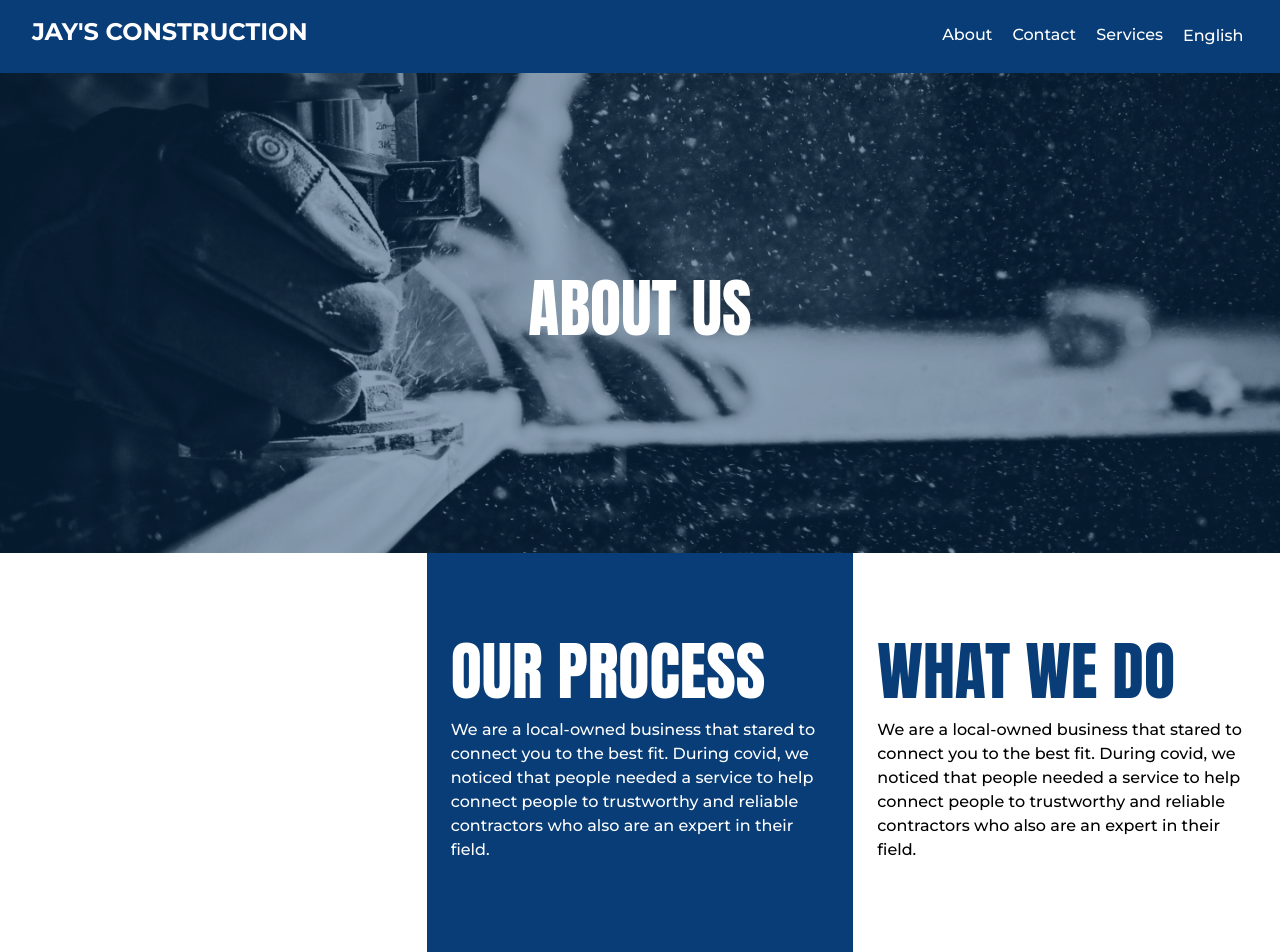
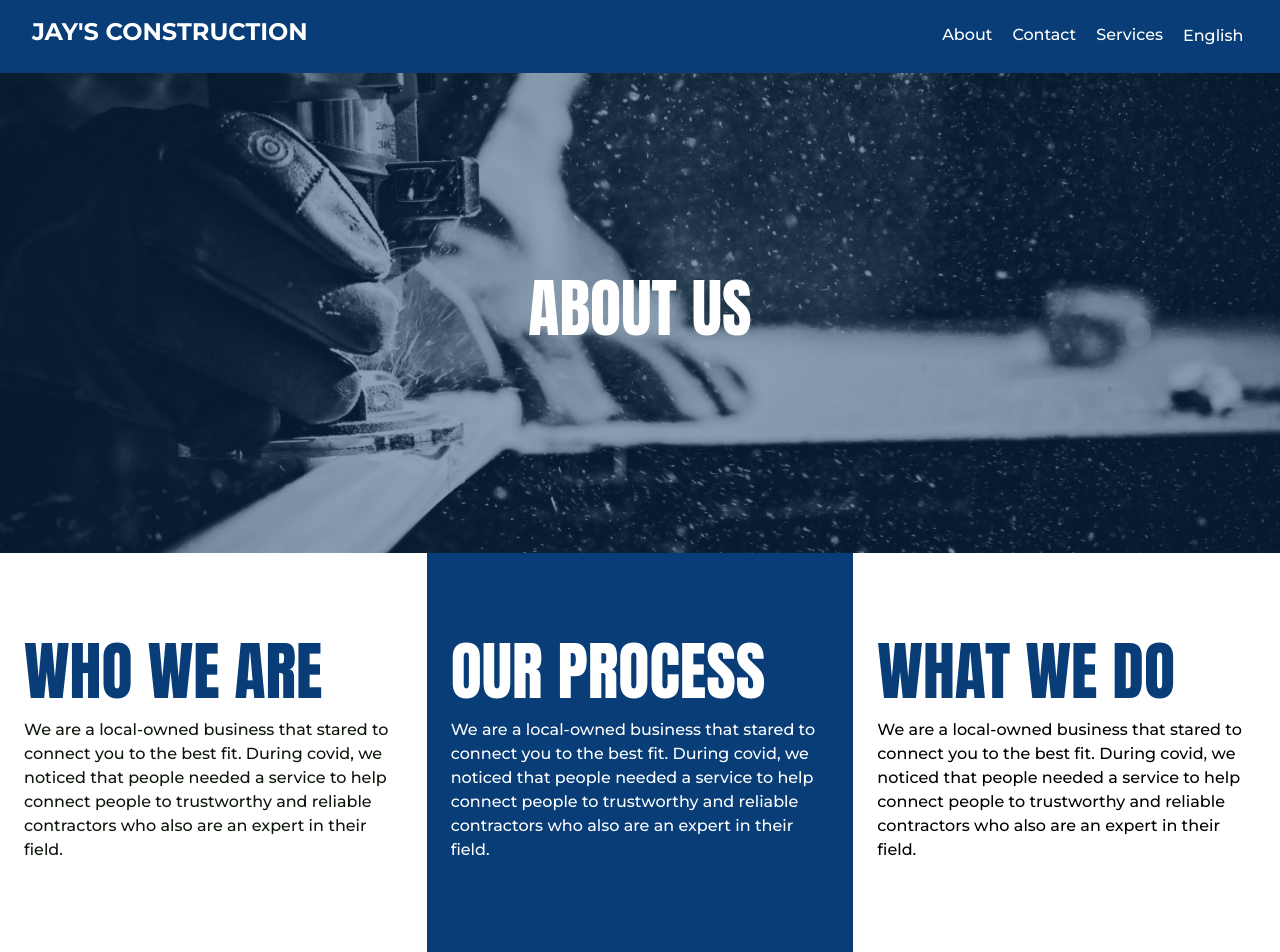
Before and after one commit to 93Belen/JConstruction, a Next.js app: page /about in a window 1280 px wide. Shown: the top 952 px of the page. Built offline with nearby package versions, Linux system fonts and the light colour scheme.

Commit message:
fixed bug

```diff
--- a/app/about/page.tsx
+++ b/app/about/page.tsx
@@ -9,9 +9,9 @@ export default function About(){
                 <h1 className={`text-white ${anton.className} text-[4rem]`}>ABOUT US</h1>
             </section>
             <section className='flex flex-col md:flex-row'>
-                <div className='bg-blue md:bg-white p-6 2xl:px-20 md:py-20 2xl:py-28'>
-                    <h2 className={`${anton.className} text-white lg:text-[4rem] text-[3rem] md:text-blue`}>WHO WE ARE</h2>
-                    <p className='text-white md:text-black'>We are a local-owned business that stared to connect you to the best fit. During covid, we noticed that people needed a service to help connect people to trustworthy and reliable contractors who also are an expert in their field.</p>
+            <div className='bg-blue md:bg-white p-6 2xl:px-20 md:py-20 2xl:py-28'>
+                    <h2 className={`${anton.className} lg:text-[4rem] text-[3rem] md:text-blue min-[0px]:text-white`}>WHO WE ARE</h2>
+                    <p className=' md:text-black min-[0px]:text-white'>We are a local-owned business that stared to connect you to the best fit. During covid, we noticed that people needed a service to help connect people to trustworthy and reliable contractors who also are an expert in their field.</p>
                 </div>
                 <div className='bg-white p-6 md:order-last 2xl:px-20 md:py-20 2xl:py-28'>
                     <h2 className={`${anton.className} text-blue lg:text-[4rem] text-[3rem]`}>WHAT WE DO</h2>
```
